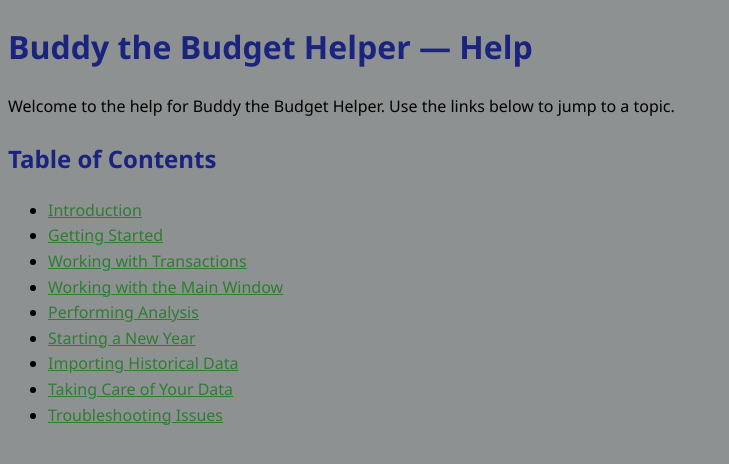
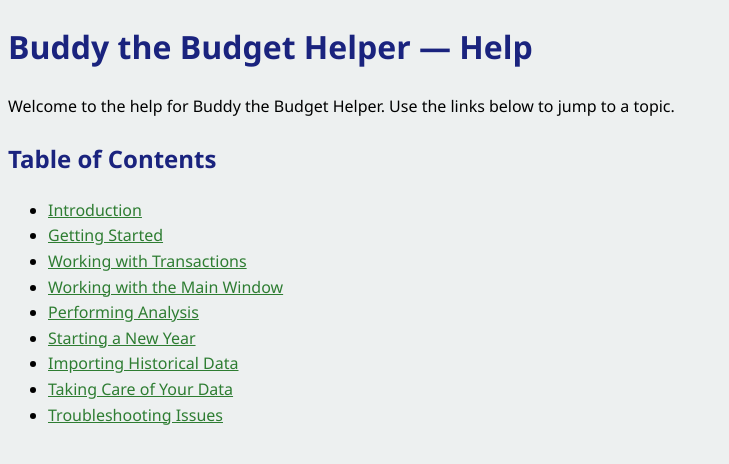
Before and after one commit to chudave1/Buddy-the-Budget-Helper-Release, a Jekyll site: the page built from docs/index.md, in a window 1280 px wide. Shown: the top 464 px of the page, without its empty margins (0-729 px from the left). Built offline with Jekyll 4.4.1, drawn with Linux system fonts in a browser that asks for light colours; our own code applies the rules of GitHub Pages for plain Markdown files.

Commit message:
Update background color in style.css
Changed background color from #8e9191 to #edf0f0.

```diff
--- a/docs/assets/style.css
+++ b/docs/assets/style.css
@@ -1,5 +1,5 @@
 body {
-  background-color: #8e9191; /* soft gray instead of white */
+  background-color: #edf0f0; /* soft gray instead of white */
   font-family: "Segoe UI", Arial, sans-serif;
   line-height: 1.6;
 }
```
